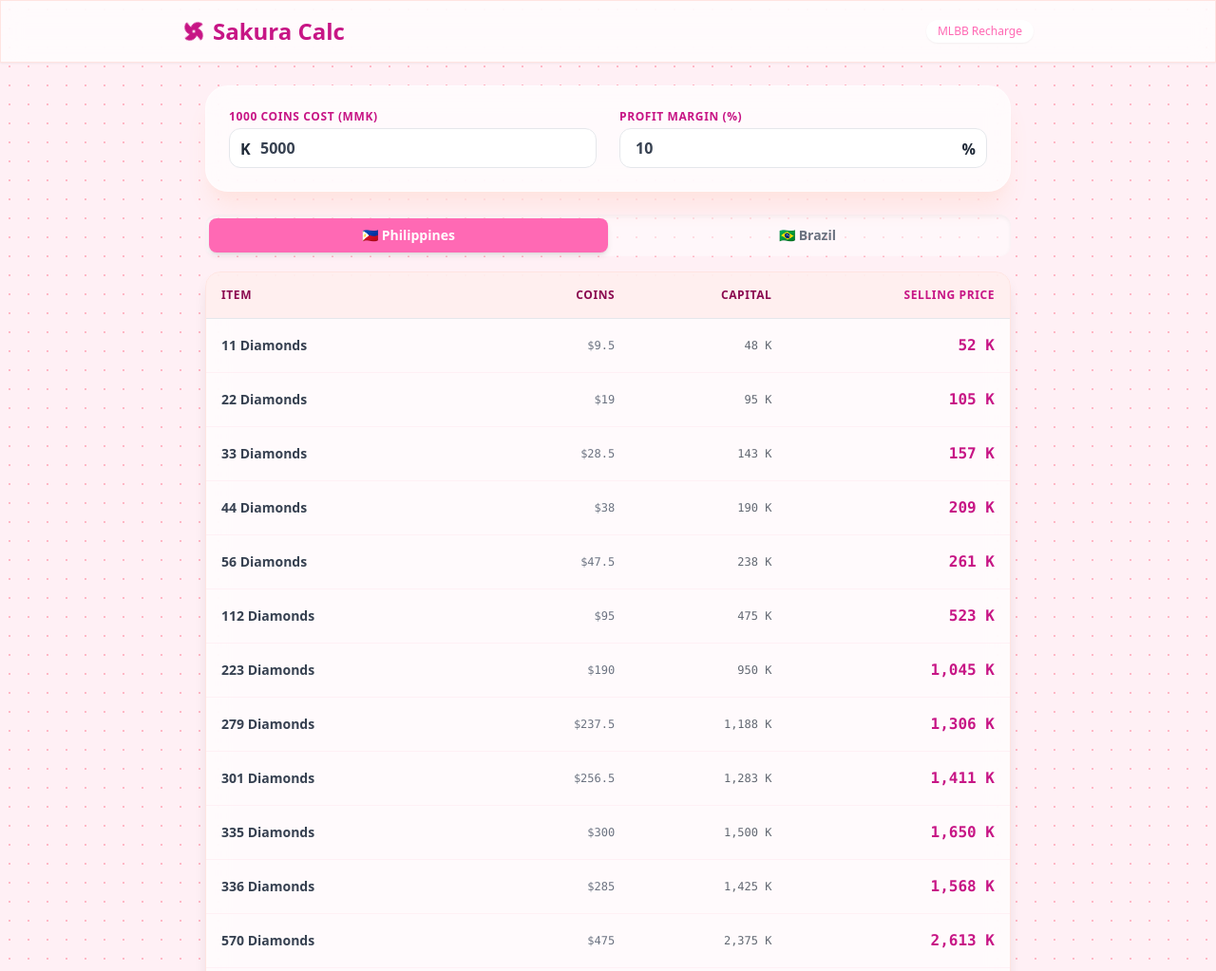
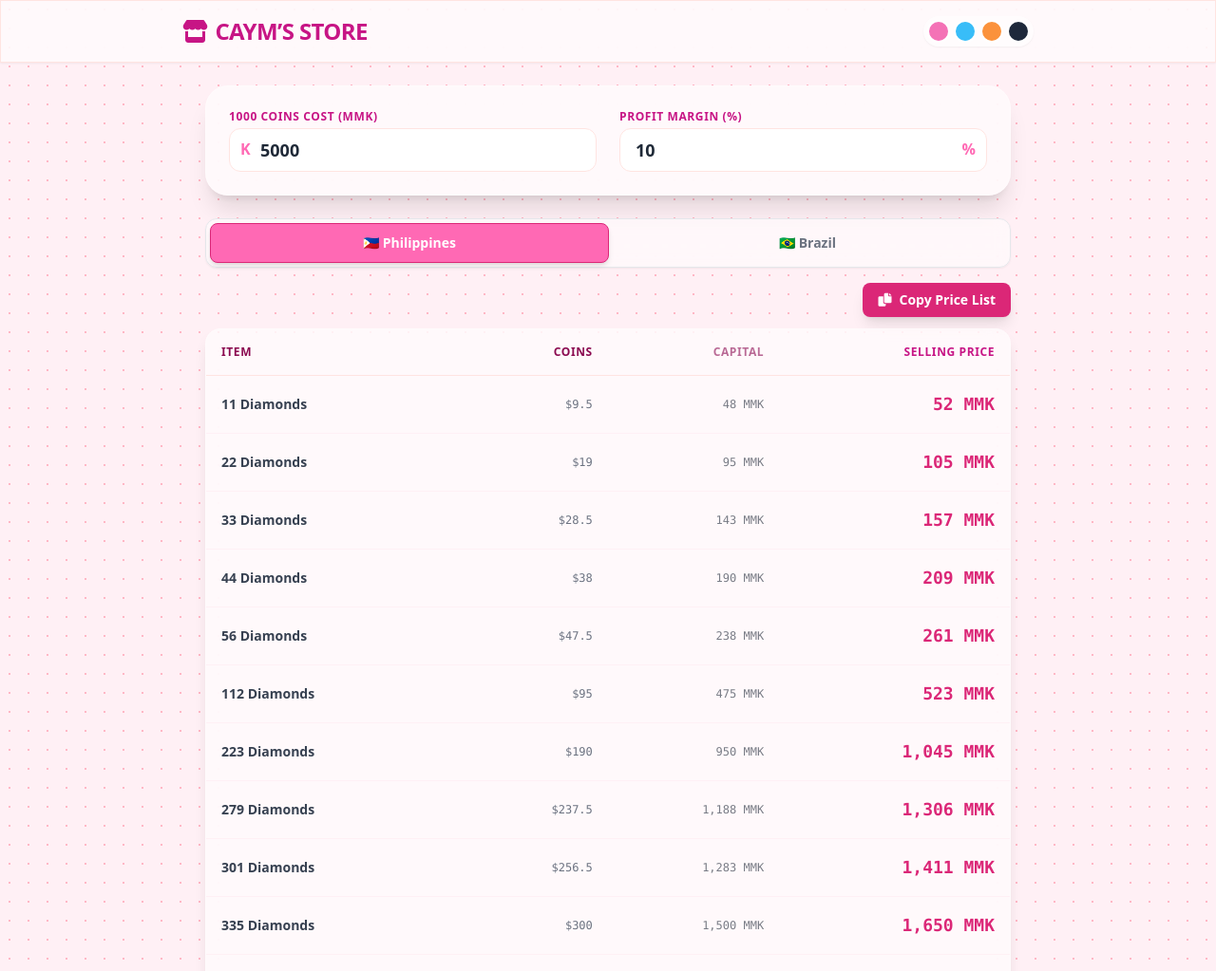
Before and after one commit to noodleGit/CaymsStore, a plain HTML site: page index.html in a window 1280 px wide. Shown: the top 1023 px of the page at 95% size. Drawn offline with nearby package versions, Linux system fonts and the light colour scheme.

Commit message:
Update theme and styling for CAYM'S STORE

```diff
--- a/index.html
+++ b/index.html
@@ -1,113 +1,190 @@
 <!DOCTYPE html>
-<html lang="en">
+<html lang="en" class="sakura">
 <head>
     <meta charset="UTF-8">
     <meta name="viewport" content="width=device-width, initial-scale=1.0">
-    <title>Sakura Coin Calculator</title>
+    <title>CAYM’S STORE Calc</title>
     <script src="https://cdn.tailwindcss.com"></script>
+    <link rel="stylesheet" href="https://cdnjs.cloudflare.com/ajax/libs/font-awesome/6.0.0/css/all.min.css">
     <script>
         tailwind.config = {
+            darkMode: 'class',
             theme: {
                 extend: {
                     colors: {
-                        sakura: {
-                            50: '#fff0f5',   // Lavender Blush
-                            100: '#ffe4e1',  // Misty Rose
-                            300: '#ffb7c5',  // Cherry Blossom Pink
-                            500: '#ff69b4',  // Hot Pink
-                            700: '#c71585',  // Medium Violet Red
-                            900: '#8b0a50',  // Dark Magenta
+                        theme: {
+                            50: 'var(--color-50)',
+                            100: 'var(--color-100)',
+                            500: 'var(--color-500)',
+                            600: 'var(--color-600)',
+                            700: 'var(--color-700)',
+                            900: 'var(--color-900)',
                         }
                     }
                 }
             }
         }
     </script>
-    <link rel="stylesheet" href="https://cdnjs.cloudflare.com/ajax/libs/font-awesome/6.0.0/css/all.min.css">
     <style>
-        /* Sakura Background */
+        /* --- Themes Variables --- */
+        :root {
+            --bg-image: radial-gradient(var(--color-300) 1px, transparent 1px);
+        }
+
+        /* Sakura (Pink) */
+        .sakura {
+            --bg-color: #fff0f5;
+            --color-50: #fff0f5;
+            --color-100: #ffe4e1;
+            --color-300: #ffb7c5;
+            --color-500: #ff69b4;
+            --color-600: #db2777;
+            --color-700: #c71585;
+            --color-900: #8b0a50;
+        }
+
+        /* Ocean (Blue) */
+        .ocean {
+            --bg-color: #f0f9ff;
+            --color-50: #f0f9ff;
+            --color-100: #e0f2fe;
+            --color-300: #7dd3fc;
+            --color-500: #0ea5e9;
+            --color-600: #0284c7;
+            --color-700: #0369a1;
+            --color-900: #0c4a6e;
+        }
+
+        /* Midnight (Dark/Purple) */
+        .midnight {
+            --bg-color: #0f172a;
+            --color-50: #1e293b;
+            --color-100: #334155;
+            --color-300: #64748b;
+            --color-500: #818cf8;
+            --color-600: #6366f1;
+            --color-700: #4f46e5;
+            --color-900: #312e81;
+            color: #f8fafc;
+        }
+
+        /* Sunset (Orange) */
+        .sunset {
+            --bg-color: #fff7ed;
+            --color-50: #fff7ed;
+            --color-100: #ffedd5;
+            --color-300: #fdba74;
+            --color-500: #f97316;
+            --color-600: #ea580c;
+            --color-700: #c2410c;
+            --color-900: #7c2d12;
+        }
+
         body {
-            background-color: #fff0f5;
-            background-image: radial-gradient(#ffb7c5 1px, transparent 1px);
+            background-color: var(--bg-color);
+            background-image: var(--bg-image);
             background-size: 20px 20px;
+            transition: all 0.5s ease;
         }
-        /* Glass Effect */
+
+        /* Glassmorphism */
         .glass {
-            background: rgba(255, 255, 255, 0.7);
+            background: rgba(255, 255, 255, 0.6);
             backdrop-filter: blur(12px);
-            border: 1px solid rgba(255, 255, 255, 0.5);
+            border: 1px solid rgba(255, 255, 255, 0.3);
         }
-        /* Single Line Enforcement */
-        td, th {
-            white-space: nowrap;
+        .midnight .glass {
+            background: rgba(30, 41, 59, 0.7);
+            border: 1px solid rgba(255, 255, 255, 0.1);
+            color: white;
         }
+
+        /* Input overrides for dark themes */
+        .midnight input {
+            background-color: #1e293b;
+            color: white;
+            border-color: #475569;
+        }
+
+        /* Single Line Table */
+        td, th { white-space: nowrap; }
     </style>
 </head>
-<body class="text-gray-800 min-h-screen font-sans selection:bg-sakura-300 selection:text-sakura-900">
+<body class="text-gray-800 min-h-screen font-sans selection:bg-theme-500 selection:text-white pb-20">
 
-    <nav class="w-full p-4 glass sticky top-0 z-50 shadow-sm border-b border-sakura-100">
+    <nav class="w-full p-4 glass sticky top-0 z-50 shadow-sm border-b border-theme-100 transition-colors">
         <div class="max-w-4xl mx-auto flex justify-between items-center">
-            <h1 class="text-2xl font-bold text-sakura-700 flex items-center gap-2">
-                <i class="fa-solid fa-fan fa-spin-pulse" style="--fa-animation-duration: 3s;"></i>
-                <span>Sakura Calc</span>
+            <h1 class="text-xl md:text-2xl font-black text-theme-700 flex items-center gap-2 tracking-tight">
+                <i class="fa-solid fa-store"></i>
+                CAYM’S STORE
             </h1>
-            <div class="text-xs font-medium text-sakura-500 bg-white px-3 py-1 rounded-full shadow-sm">
-                MLBB Recharge
+
+            <div class="flex gap-1 bg-white/50 p-1 rounded-full shadow-sm">
+                <button onclick="setTheme('sakura')" class="w-6 h-6 rounded-full bg-pink-400 border-2 border-white hover:scale-110 transition" title="Sakura"></button>
+                <button onclick="setTheme('ocean')" class="w-6 h-6 rounded-full bg-sky-400 border-2 border-white hover:scale-110 transition" title="Ocean"></button>
+                <button onclick="setTheme('sunset')" class="w-6 h-6 rounded-full bg-orange-400 border-2 border-white hover:scale-110 transition" title="Sunset"></button>
+                <button onclick="setTheme('midnight')" class="w-6 h-6 rounded-full bg-slate-800 border-2 border-white hover:scale-110 transition" title="Midnight"></button>
             </div>
         </div>
     </nav>
 
     <main class="max-w-4xl mx-auto p-4 md:p-6">
 
-        <div class="glass rounded-3xl p-6 shadow-xl shadow-sakura-100 mb-6">
+        <div class="glass rounded-3xl p-6 shadow-xl shadow-theme-100/50 mb-6 transition-all">
             <div class="grid grid-cols-1 md:grid-cols-2 gap-6">
                 <div>
-                    <label class="block text-xs font-bold uppercase tracking-wider text-sakura-700 mb-1">
+                    <label class="block text-xs font-bold uppercase tracking-wider text-theme-700 mb-1">
                         1000 Coins Cost (MMK)
                     </label>
                     <div class="relative group">
-                        <span class="absolute left-3 top-2.5 text-sakura-400 font-bold">K</span>
+                        <span class="absolute left-3 top-2.5 text-theme-500 font-bold">K</span>
                         <input type="number" id="coinPrice" value="5000"
-                            class="w-full pl-8 pr-4 py-2 rounded-xl bg-white border border-sakura-200 focus:border-sakura-500 focus:ring-2 focus:ring-sakura-200 outline-none transition font-semibold text-gray-700"
-                            placeholder="e.g. 5000">
+                            class="w-full pl-8 pr-4 py-2 rounded-xl bg-white border border-theme-100 focus:border-theme-500 focus:ring-2 focus:ring-theme-100 outline-none transition font-bold text-lg"
+                            placeholder="5000">
                     </div>
                 </div>
 
                 <div>
-                    <label class="block text-xs font-bold uppercase tracking-wider text-sakura-700 mb-1">
+                    <label class="block text-xs font-bold uppercase tracking-wider text-theme-700 mb-1">
                         Profit Margin (%)
                     </label>
                     <div class="relative group">
-                        <span class="absolute right-3 top-2.5 text-sakura-400 font-bold">%</span>
+                        <span class="absolute right-3 top-2.5 text-theme-500 font-bold">%</span>
                         <input type="number" id="profitMargin" value="10"
-                            class="w-full pl-4 pr-8 py-2 rounded-xl bg-white border border-sakura-200 focus:border-sakura-500 focus:ring-2 focus:ring-sakura-200 outline-none transition font-semibold text-gray-700"
-                            placeholder="e.g. 10">
+                            class="w-full pl-4 pr-8 py-2 rounded-xl bg-white border border-theme-100 focus:border-theme-500 focus:ring-2 focus:ring-theme-100 outline-none transition font-bold text-lg"
+                            placeholder="10">
                     </div>
                 </div>
             </div>
         </div>
 
-        <div class="flex p-1 bg-white/50 rounded-xl mb-4 shadow-inner">
-            <button onclick="switchTab('ph')" id="btn-ph" class="flex-1 py-2 rounded-lg text-sm font-bold transition-all duration-300">
+        <div class="flex p-1 bg-white/50 backdrop-blur rounded-xl mb-4 shadow-sm border border-theme-100/50">
+            <button onclick="switchTab('ph')" id="btn-ph" class="flex-1 py-2.5 rounded-lg text-sm font-bold transition-all duration-300">
                 🇵🇭 Philippines
             </button>
-            <button onclick="switchTab('br')" id="btn-br" class="flex-1 py-2 rounded-lg text-sm font-bold transition-all duration-300">
+            <button onclick="switchTab('br')" id="btn-br" class="flex-1 py-2.5 rounded-lg text-sm font-bold transition-all duration-300">
                 🇧🇷 Brazil
             </button>
         </div>
 
-        <div class="glass rounded-2xl shadow-lg overflow-hidden border border-sakura-100">
+        <div class="flex justify-end mb-3">
+            <button onclick="copyToClipboard()" class="bg-theme-600 hover:bg-theme-700 text-white px-4 py-2 rounded-lg text-sm font-bold shadow-lg shadow-theme-500/30 transition flex items-center gap-2">
+                <i class="fa-solid fa-copy"></i> Copy Price List
+            </button>
+        </div>
+
+        <div class="glass rounded-2xl shadow-lg overflow-hidden border border-theme-100/50">
             <div class="overflow-x-auto">
                 <table class="w-full text-left">
                     <thead>
-                        <tr class="bg-sakura-100/50 text-sakura-900 text-xs uppercase tracking-wider">
-                            <th class="p-4 font-bold border-b border-sakura-200">Item</th>
-                            <th class="p-4 font-bold border-b border-sakura-200 text-right">Coins</th>
-                            <th class="p-4 font-bold border-b border-sakura-200 text-right text-sakura-400">Capital</th>
-                            <th class="p-4 font-bold border-b border-sakura-200 text-right text-sakura-700">Selling Price</th>
+                        <tr class="bg-theme-50/80 text-theme-900 text-xs uppercase tracking-wider">
+                            <th class="p-4 font-bold border-b border-theme-100">Item</th>
+                            <th class="p-4 font-bold border-b border-theme-100 text-right">Coins</th>
+                            <th class="p-4 font-bold border-b border-theme-100 text-right opacity-60">Capital</th>
+                            <th class="p-4 font-bold border-b border-theme-100 text-right text-theme-700">Selling Price</th>
                         </tr>
                     </thead>
-                    <tbody id="table-body" class="text-sm divide-y divide-sakura-50">
+                    <tbody id="table-body" class="text-sm divide-y divide-theme-50">
                         </tbody>
                 </table>
             </div>
@@ -115,6 +192,7 @@
     </main>
 
     <script>
+        // Data Configuration
         const data = {
             ph: [
                 { name: "11 Diamonds", coins: 9.5 },
@@ -132,11 +210,11 @@
                 { name: "1163 Diamonds", coins: 950.0 },
                 { name: "2398 Diamonds", coins: 1900.0 },
                 { name: "6042 Diamonds", coins: 4750.0 },
-                { name: "Weekly Pass (SVP)", coins: 47.45 },
-                { name: "Twilight Pass (TWP)", coins: 475.0 }
+                { name: "Weekly Pass (WP)", coins: 47.45 },
+                { name: "Twilight Pack (TWP)", coins: 475.0 }
             ],
             br: [
-                { name: "Weekly Pass (WP)", coins: 76.0 }, // New item added
+                { name: "Weekly Pass (WP)", coins: 76.0 },
                 { name: "86 Diamonds", coins: 61.5 },
                 { name: "172 Diamonds", coins: 122.0 },
                 { name: "257 Diamonds", coins: 177.5 },
@@ -161,44 +239,55 @@
                 { name: "3688 Diamonds", coins: 2424.0 },
                 { name: "5532 Diamonds", coins: 3660.0 },
                 { name: "9288 Diamonds", coins: 6079.0 },
-                { name: "Twilight Pass (TWP)", coins: 402.5 },
+                { name: "Twilight Pack (TWP)", coins: 402.5 },
                 { name: "Super Value Pass (SVP)", coins: 39 },
-                { name: "Limited Value (LVP)", coins: 12 },
-                { name: "Bundle 50 (B50)", coins: 39 },
-                { name: "Bundle 150 (B150)", coins: 116.9 },
-                { name: "Bundle 250 (B250)", coins: 187.5 },
-                { name: "Bundle 500 (B500)", coins: 385.0 },
-                { name: "Aurora/Event (ABE)", coins: 728.4 },
-                { name: "T3 Promo", coins: 343.4 }
+                { name: "Limited Value Pack (MVP)", coins: 12 },
+                { name: "Double 50 (B50)", coins: 39 },
+                { name: "Double 150 (B150)", coins: 116.9 },
+                { name: "Double 250 (B250)", coins: 187.5 },
+                { name: "Double 500 (B500)", coins: 385.0 },
             ]
         };
 
         let currentRegion = 'ph';
+        let currentCalculatedPrices = [];
 
+        // DOM Elements
         const coinPriceInput = document.getElementById('coinPrice');
         const profitMarginInput = document.getElementById('profitMargin');
         const tableBody = document.getElementById('table-body');
         const btnPh = document.getElementById('btn-ph');
         const btnBr = document.getElementById('btn-br');
 
+        // Init
         renderTable();
 
+        // Listeners
         coinPriceInput.addEventListener('input', renderTable);
         profitMarginInput.addEventListener('input', renderTable);
 
+        // Theme Switcher
+        function setTheme(themeName) {
+            document.documentElement.className = themeName;
+            // Save preference locally if needed
+            // localStorage.setItem('theme', themeName);
+        }
+
+        // Tab Switcher
         function switchTab(region) {
             currentRegion = region;
             renderTable();
         }
 
+        // Render Logic
         function renderTable() {
-            // Button Styles
+            // Update Tab Styles
             if (currentRegion === 'ph') {
-                btnPh.className = "flex-1 py-2 rounded-lg text-sm font-bold shadow-md bg-sakura-500 text-white transform scale-100";
-                btnBr.className = "flex-1 py-2 rounded-lg text-sm font-bold text-gray-500 hover:bg-sakura-100 transition";
+                btnPh.className = "flex-1 py-2.5 rounded-lg text-sm font-bold shadow-md bg-theme-500 text-white transform scale-100 border border-theme-600";
+                btnBr.className = "flex-1 py-2.5 rounded-lg text-sm font-bold text-gray-500 hover:bg-theme-50 transition";
             } else {
-                btnBr.className = "flex-1 py-2 rounded-lg text-sm font-bold shadow-md bg-sakura-500 text-white transform scale-100";
-                btnPh.className = "flex-1 py-2 rounded-lg text-sm font-bold text-gray-500 hover:bg-sakura-100 transition";
+                btnBr.className = "flex-1 py-2.5 rounded-lg text-sm font-bold shadow-md bg-theme-500 text-white transform scale-100 border border-theme-600";
+                btnPh.className = "flex-1 py-2.5 rounded-lg text-sm font-bold text-gray-500 hover:bg-theme-50 transition";
             }
 
             const mmkPer1000 = parseFloat(coinPriceInput.value) || 0;
@@ -206,23 +295,30 @@
             const coinRate = mmkPer1000 / 1000;
 
             const items = data[currentRegion];
+            currentCalculatedPrices = []; // Reset for copy function
 
             tableBody.innerHTML = items.map(item => {
                 const baseCost = item.coins * coinRate;
                 const sellingPrice = baseCost * (1 + (profitPercent / 100));
 
+                // Save for copy function
+                currentCalculatedPrices.push({
+                    name: item.name,
+                    price: formatCurrency(sellingPrice)
+                });
+
                 return `
-                    <tr class="group hover:bg-sakura-50 transition-colors duration-200">
-                        <td class="p-4 font-semibold text-gray-700 group-hover:text-sakura-700">
+                    <tr class="group hover:bg-theme-50 transition-colors duration-200">
+                        <td class="p-4 font-semibold text-gray-700 dark:text-gray-200 group-hover:text-theme-700">
                             ${item.name}
                         </td>
                         <td class="p-4 text-right text-gray-500 font-mono text-xs">
                             $${item.coins}
                         </td>
-                        <td class="p-4 text-right text-sakura-400 font-mono text-xs opacity-70">
+                        <td class="p-4 text-right opacity-60 font-mono text-xs">
                             ${formatCurrency(baseCost)}
                         </td>
-                        <td class="p-4 text-right font-bold text-sakura-700 text-base font-mono">
+                        <td class="p-4 text-right font-bold text-theme-600 text-lg font-mono">
                             ${formatCurrency(sellingPrice)}
                         </td>
                     </tr>
@@ -230,11 +326,26 @@
             }).join('');
         }
 
+        // Copy Function
+        function copyToClipboard() {
+            let textToCopy = `💎 CAYM’S STORE PRICE LIST 💎\n\n`;
+
+            currentCalculatedPrices.forEach(item => {
+                textToCopy += `${item.name} : ${item.price}\n`;
+            });
+
+            textToCopy += `\nThank you for purchasing!`;
+
+            navigator.clipboard.writeText(textToCopy).then(() => {
+                alert("✅ Price list copied to clipboard!");
+            }).catch(err => {
+                console.error('Failed to copy: ', err);
+            });
+        }
+
         function formatCurrency(num) {
-            return num.toLocaleString('en-US', {
-                minimumFractionDigits: 0,
-                maximumFractionDigits: 0
-            }) + " K";
+            // Round to nearest 10 or 50 if you prefer, currently standard rounding
+            return Math.round(num).toLocaleString('en-US') + " MMK";
         }
     </script>
 </body>
```
